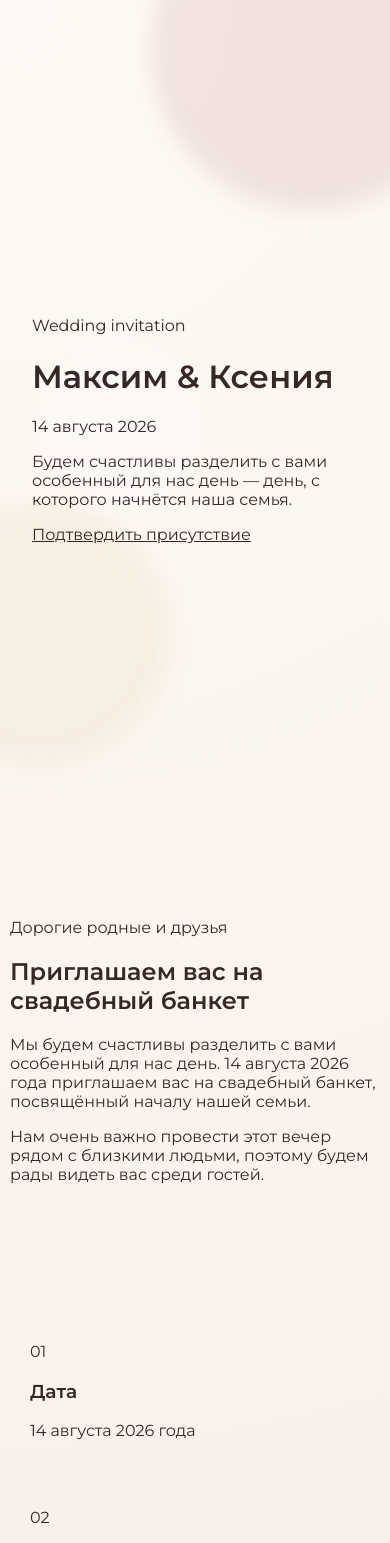
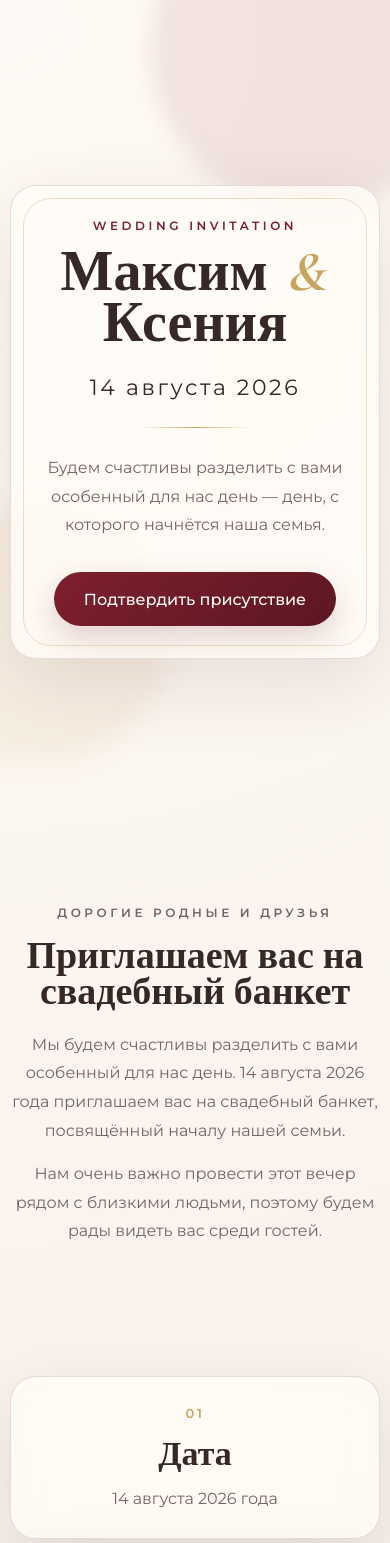
Before and after one commit to RustyStalk/wedding-invite-fixed, a website: page index.html in a window 390 px wide. Shown: the top 1543 px of the page. Drawn offline with nearby package versions, Linux system fonts and the light colour scheme.

Commit message:
Add files via upload

```diff
--- a/api/send-rsvp.js
+++ b/api/send-rsvp.js
@@ -51,10 +51,7 @@ module.exports = async function handler(req, res) {
     const tgResponse = await fetch(`https://api.telegram.org/bot${token}/sendMessage`, {
       method: 'POST',
       headers: { 'Content-Type': 'application/json' },
-      body: JSON.stringify({
-        chat_id: chatId,
-        text,
-      }),
+      body: JSON.stringify({ chat_id: chatId, text }),
     });
 
     if (!tgResponse.ok) {
--- a/index.html
+++ b/index.html
@@ -80,7 +80,7 @@
     </section>
 
     <section class="section dress-code">
-      <div class="dress-text">
+      <div class="dress-card">
         <p class="eyebrow">Dress code</p>
         <h2>О дресс-коде</h2>
         <p>
--- a/script.js
+++ b/script.js
@@ -49,13 +49,17 @@ form.addEventListener('submit', async (event) => {
       body: JSON.stringify(payload),
     });
 
-    if (!response.ok) throw new Error('Ошибка отправки');
+    const result = await response.json().catch(() => ({}));
+
+    if (!response.ok) {
+      throw new Error(result.error || 'Ошибка отправки');
+    }
 
     form.reset();
     togglePartnerField();
     toggleAlcoholOtherField();
     statusEl.textContent = 'Спасибо! Ваш ответ отправлен.';
   } catch (error) {
-    statusEl.textContent = 'Не получилось отправить. Попробуйте позже или напишите напрямую.';
+    statusEl.textContent = `Не получилось отправить: ${error.message}`;
   }
 });
--- a/styles.css
+++ b/styles.css
@@ -9,22 +9,19 @@
   --accent: #7d1f2d;
   --accent-dark: #5d1722;
   --gold: #c9a45f;
-  --gold-soft: #e1c488;
   --shadow: 0 24px 80px rgba(73, 31, 39, 0.12);
 }
 
 * { box-sizing: border-box; }
 html { scroll-behavior: smooth; }
+
 body {
   margin: 0;
   font-family: 'Montserrat', sans-serif;
   color: var(--text);
-  background:
-    radial-gradient(circle at top left, #fffaf5 0%, var(--bg) 45%, #efe3da 100%);
+  background: radial-gradient(circle at top left, #fffaf5 0%, var(--bg) 45%, #efe3da 100%);
   overflow-x: hidden;
 }
-
-a { color: inherit; }
 
 .bg-blur {
   position: fixed;
@@ -33,6 +30,7 @@ a { color: inherit; }
   filter: blur(12px);
   opacity: .35;
 }
+
 .blur-1 {
   width: 320px;
   height: 320px;
@@ -40,6 +38,7 @@ a { color: inherit; }
   right: -80px;
   background: rgba(125, 31, 45, .28);
 }
+
 .blur-2 {
   width: 260px;
   height: 260px;
@@ -47,6 +46,7 @@ a { color: inherit; }
   left: -90px;
   background: rgba(201, 164, 95, .28);
 }
+
 .blur-3 {
   width: 180px;
   height: 180px;
@@ -73,14 +73,234 @@ a { color: inherit; }
 .fact-card,
 .place-card,
 .form-card,
+.dress-card {
+  background: var(--card);
+  border: 1px solid var(--line);
+  box-shadow: var(--shadow);
+  backdrop-filter: blur(14px);
+}
+
+.hero-card {
+  width: min(760px, 100%);
+  text-align: center;
+  padding: 78px 34px;
+  border-radius: 36px;
+  position: relative;
+  overflow: hidden;
+}
+
+.hero-card::before {
+  content: "";
+  position: absolute;
+  inset: 12px;
+  border: 1px solid rgba(201, 164, 95, .33);
+  border-radius: 28px;
+  pointer-events: none;
+}
+
+.eyebrow {
+  margin: 0 0 14px;
+  text-transform: uppercase;
+  letter-spacing: .3em;
+  color: var(--accent);
+  font-size: 12px;
+  font-weight: 600;
+}
+
+h1, h2, h3 {
+  margin: 0;
+  font-family: 'Cormorant Garamond', serif;
+  font-weight: 600;
+}
+
+h1 {
+  font-size: clamp(56px, 8vw, 96px);
+  line-height: .92;
+}
+
+h1 span {
+  color: var(--gold);
+  font-style: italic;
+  padding: 0 .08em;
+}
+
+h2 {
+  font-size: clamp(38px, 5.2vw, 62px);
+  line-height: .96;
+  margin-bottom: 20px;
+}
+
+h3 {
+  font-size: 34px;
+  margin: 12px 0 10px;
+}
+
+.hero-date {
+  margin: 24px 0 0;
+  font-size: 22px;
+  letter-spacing: .12em;
+}
+
+.hero-line {
+  width: 110px;
+  height: 1px;
+  margin: 26px auto;
+  background: linear-gradient(90deg, rgba(201,164,95,0), var(--gold), rgba(201,164,95,0));
+}
+
+.hero-text,
+.intro p,
+.place-content p,
+.dress-card p,
+.form-caption,
+.status,
+.footer {
+  color: var(--muted);
+  line-height: 1.8;
+}
+
+.hero-text {
+  max-width: 520px;
+  margin: 0 auto 32px;
+}
+
+.button {
+  display: inline-flex;
+  align-items: center;
+  justify-content: center;
+  min-height: 54px;
+  padding: 0 30px;
+  border: none;
+  border-radius: 999px;
+  cursor: pointer;
+  text-decoration: none;
+  font: inherit;
+  font-weight: 500;
+  color: var(--white);
+  background: linear-gradient(135deg, var(--accent) 0%, var(--accent-dark) 100%);
+  box-shadow: 0 12px 30px rgba(93, 23, 34, .18);
+  transition: transform .2s ease, box-shadow .2s ease;
+}
+
+.button:hover {
+  transform: translateY(-2px);
+  box-shadow: 0 18px 36px rgba(93, 23, 34, .22);
+}
+
+.button.full { width: 100%; }
+
+.intro {
+  max-width: 820px;
+  text-align: center;
+}
+
+.intro p {
+  margin: 0 auto 14px;
+  max-width: 720px;
+}
+
+.facts-grid {
+  display: grid;
+  grid-template-columns: repeat(3, 1fr);
+  gap: 18px;
+}
+
+.fact-card {
+  padding: 34px 28px;
+  border-radius: 28px;
+  text-align: center;
+  min-height: 220px;
+}
+
+.fact-number {
+  display: inline-block;
+  font-size: 13px;
+  letter-spacing: .2em;
+  color: var(--gold);
+  font-weight: 600;
+}
+
+.fact-card p {
+  color: var(--muted);
+  margin: 0;
+  line-height: 1.7;
+}
+
+.place-wrap { padding-top: 16px; }
+
+.place-card {
+  border-radius: 36px;
+  padding: 48px;
+  position: relative;
+  overflow: hidden;
+}
+
+.place-card::after {
+  content: "";
+  position: absolute;
+  top: -50px;
+  right: -40px;
+  width: 180px;
+  height: 180px;
+  border-radius: 50%;
+  background: radial-gradient(circle, rgba(201,164,95,.2) 0%, rgba(201,164,95,0) 70%);
+}
+
+.place-address {
+  font-size: 20px;
+  color: var(--text) !important;
+  margin-bottom: 10px;
+}
+
+.place-note {
+  margin-top: 0;
+  margin-bottom: 28px;
+}
+
+.place-time {
+  display: grid;
+  grid-template-columns: repeat(2, minmax(0, 220px));
+  gap: 16px;
+  margin-bottom: 28px;
+}
+
+.place-time div {
+  background: rgba(255,255,255,.56);
+  border: 1px solid rgba(201, 164, 95, .25);
+  border-radius: 22px;
+  padding: 18px 20px;
+}
+
+.place-time strong {
+  display: block;
+  font-family: 'Cormorant Garamond', serif;
+  font-size: 34px;
+  color: var(--accent-dark);
+}
+
+.place-time span {
+  color: var(--muted);
+  font-size: 14px;
+}
+
+.dress-code {
+  max-width: 900px;
+}
+
+.dress-card {
+  border-radius: 36px;
+  padding: 48px;
+}
 
 .rsvp-section { padding-top: 18px; }
+
 .form-card {
   max-width: 760px;
   margin: 0 auto;
   padding: 48px;
   border-radius: 36px;
 }
+
 .form-caption { margin-top: 0; }
 
 form {
@@ -88,16 +308,19 @@ form {
   gap: 18px;
   margin-top: 30px;
 }
+
 label,
 legend {
   color: var(--accent-dark);
   font-size: 14px;
   font-weight: 500;
 }
+
 label {
   display: grid;
   gap: 8px;
 }
+
 input,
 select,
 textarea {
@@ -111,6 +334,7 @@ textarea {
   outline: none;
   transition: border-color .2s ease, box-shadow .2s ease;
 }
+
 input:focus,
 select:focus,
 textarea:focus {
@@ -125,9 +349,11 @@ textarea:focus {
   margin: 0;
   background: rgba(255,255,255,.5);
 }
+
 .checkbox-group legend {
   padding: 0 8px;
 }
+
 .check-item {
   display: flex;
   align-items: center;
@@ -136,25 +362,24 @@ textarea:focus {
   color: var(--text);
   margin-bottom: 10px;
 }
+
 .check-item input {
   width: auto;
   margin: 0;
   accent-color: var(--accent);
 }
+
 .check-item span { line-height: 1.4; }
 
-.hidden-field {
-  display: none;
-}
-.hidden-field.visible {
-  display: grid;
-}
+.hidden-field { display: none; }
+.hidden-field.visible { display: grid; }
 
 .status {
   min-height: 24px;
   text-align: center;
   margin: 0;
 }
+
 .footer {
   text-align: center;
   padding: 36px 16px 72px;
@@ -179,7 +404,7 @@ textarea:focus {
   .hero-card,
   .place-card,
   .form-card,
-  .palette-card,
+  .dress-card,
   .fact-card {
     border-radius: 26px;
   }
@@ -187,7 +412,7 @@ textarea:focus {
   .hero-card,
   .place-card,
   .form-card,
-  .palette-card {
+  .dress-card {
     padding: 32px 22px;
   }
 
@@ -195,9 +420,4 @@ textarea:focus {
     padding: 26px 20px;
     min-height: auto;
   }
-
-  .swatch {
-    width: 62px;
-    height: 62px;
-  }
 }
```
Also changed, not shown: package.json (+1 -6 lines).
